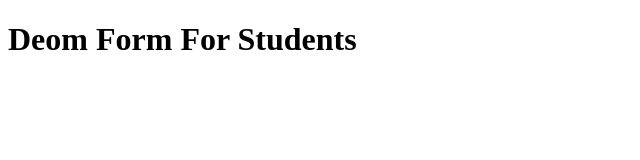
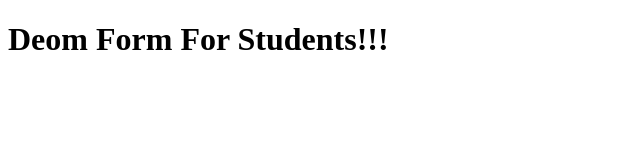
Before and after one commit to manojkhamitkar/git-demo, a plain HTML site: page demo.html in a window 1280 px wide. Shown: the full height of the page, 0-640 px from the left. Drawn offline with Linux system fonts and the light colour scheme.

```diff
--- a/demo.html
+++ b/demo.html
@@ -3,6 +3,6 @@
     <title>Deom Project</title>
 
     <body>
-        <h1> Deom Form For Students</h1>
+        <h1> Deom Form For Students!!!</h1>
     </body>
 </html>
```
